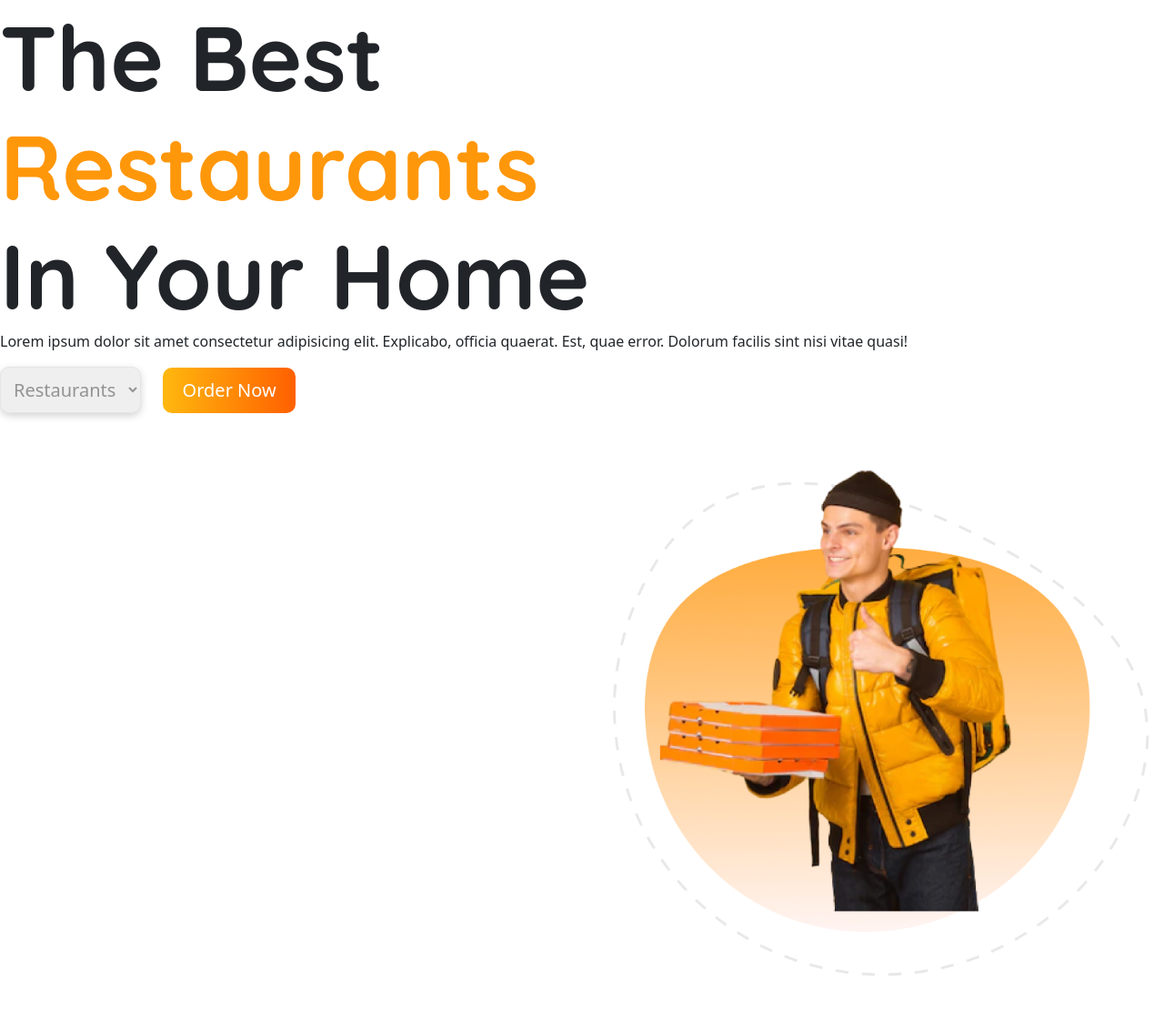
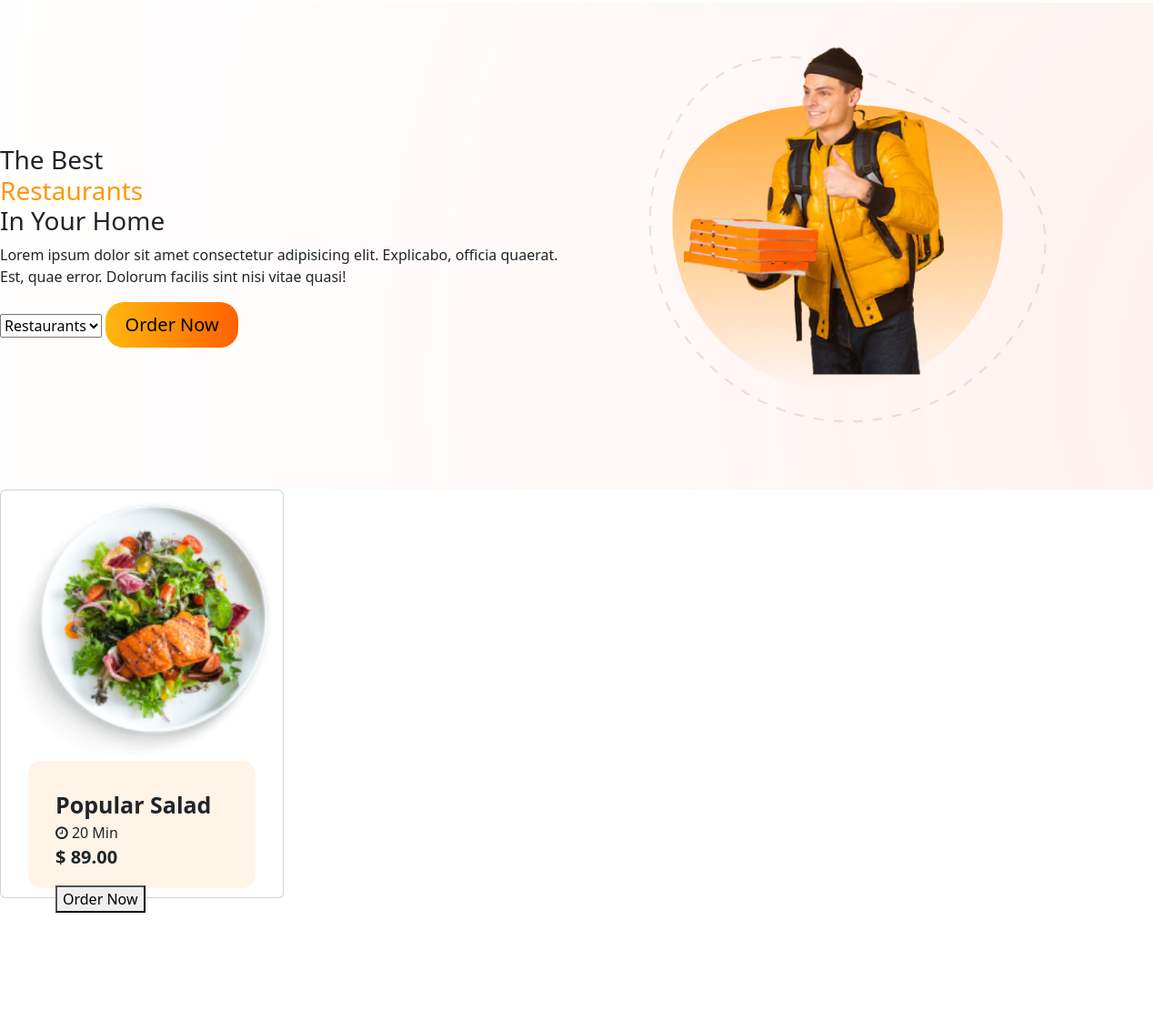
Before and after one commit to mdomarfaruque24/FoodSwipe, a plain HTML site: page index.html in a window 1280 px wide. Shown: the part 159-1270 px from the top of the page at 91% size. After the commit the page ends 1162 px from the top, so only its background shows below. Drawn offline with nearby package versions, Linux system fonts and the light colour scheme; a web font is replaced by a local one.

Commit message:
hero section updated

```diff
--- a/index.html
+++ b/index.html
@@ -66,14 +66,14 @@
           </div>
         </div>
     </nav>
-    <div id="container banner-section row">
+    <div class="banner-section row d-flex align-items-center">
         <div class="left-section col">
-            <h3 id="heading-text">The Best <br><span id="restaurants_text">Restaurants</span><br>In Your Home</h3>
-            <p id="sub-title">
+            <h3 class="heading-text">The Best <br><span id="restaurants_text">Restaurants</span><br>In Your Home</h3>
+            <p class="sub-title">
                 Lorem ipsum dolor sit amet consectetur adipisicing elit. Explicabo, officia quaerat. Est, quae error.
                 Dolorum facilis sint nisi vitae quasi!
             </p>
-            <div id="droapdown">
+            <div class="droapdown">
                 <select name="resturents" id="resturents">
                     <option value="demo"><img src="resources/Images/Restaurant-icon.svg" alt="">Restaurants</option>
                     <option value="foodzone">Food Zone</option>
@@ -89,7 +89,7 @@
                     <img src="resources/Images/Restaurant-icon.png`" alt="">
                 </div>
             <div class="hero-image">
-                <img id="hero-img" src="resources/Images/Hero.png" alt="hero">
+                <img class="hero-img" src="resources/Images/Hero.png" alt="hero">
             </div>
 
             </div>
@@ -97,7 +97,15 @@
 
 
     </div>
-
+    <div class="card">
+        <img class="card-img" src="resources/Images/Crispy-Salad.png" alt="">
+        <div class="card-text">
+            <p class="food-name">Popular Salad</p>
+            <p class="delivery-time"><i class="fa fa-clock-o" aria-hidden="true"></i> 20 Min</p>
+            <p class="price">$ 89.00</p>
+            <button id="card-order-btn">Order Now</button>
+        </div>
+    </div>
 
 
     <script src="https://cdn.jsdelivr.net/npm/bootstrap@5.3.2/dist/js/bootstrap.bundle.min.js" integrity="sha384-C6RzsynM9kWDrMNeT87bh95OGNyZPhcTNXj1NW7RuBCsyN/o0jlpcV8Qyq46cDfL" crossorigin="anonymous"></script>
--- a/resources/css/style.css
+++ b/resources/css/style.css
@@ -24,6 +24,18 @@ body {
 
 #swipe {
     color: #FF970B;
+}
+
+
+.banner-section{
+    background-image: url('./css-images/bg-hero-section.svg');
+    background-repeat: no-repeat;
+    max-width: 100vw;
+    margin: 0px;
+}
+
+.hero-img{
+    width:40dvw;
 }
 
 nav ul {
@@ -133,9 +145,7 @@ nav ul li {
 
 }
 
-#card-title h2{
 
-}
 
 .card{
     background-color: #FFE7C6;
```
Also changed, not shown: resources/css/css-images/bg-hero-section.png (added), resources/css/css-images/bg-hero-section.svg (added).
